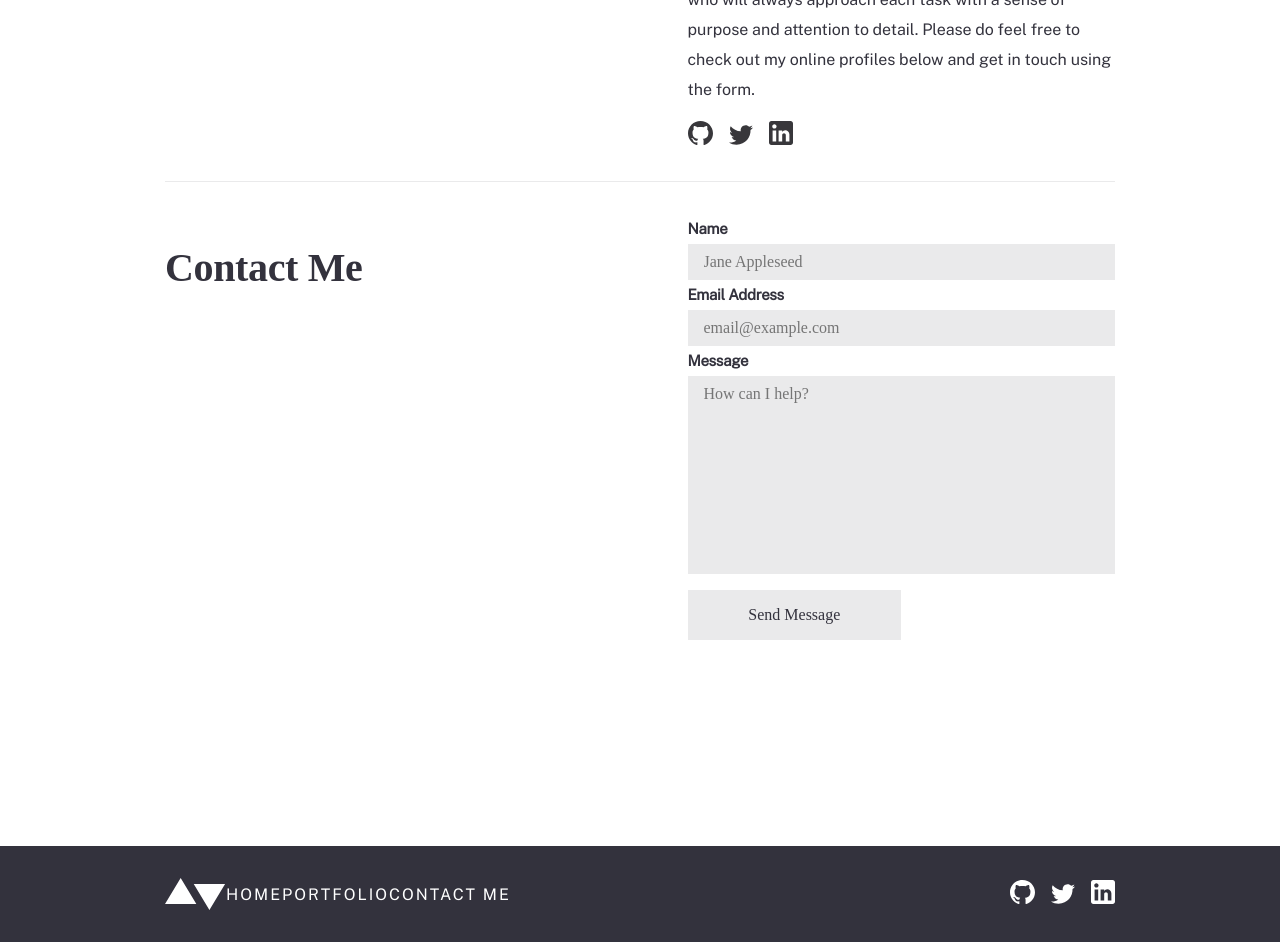
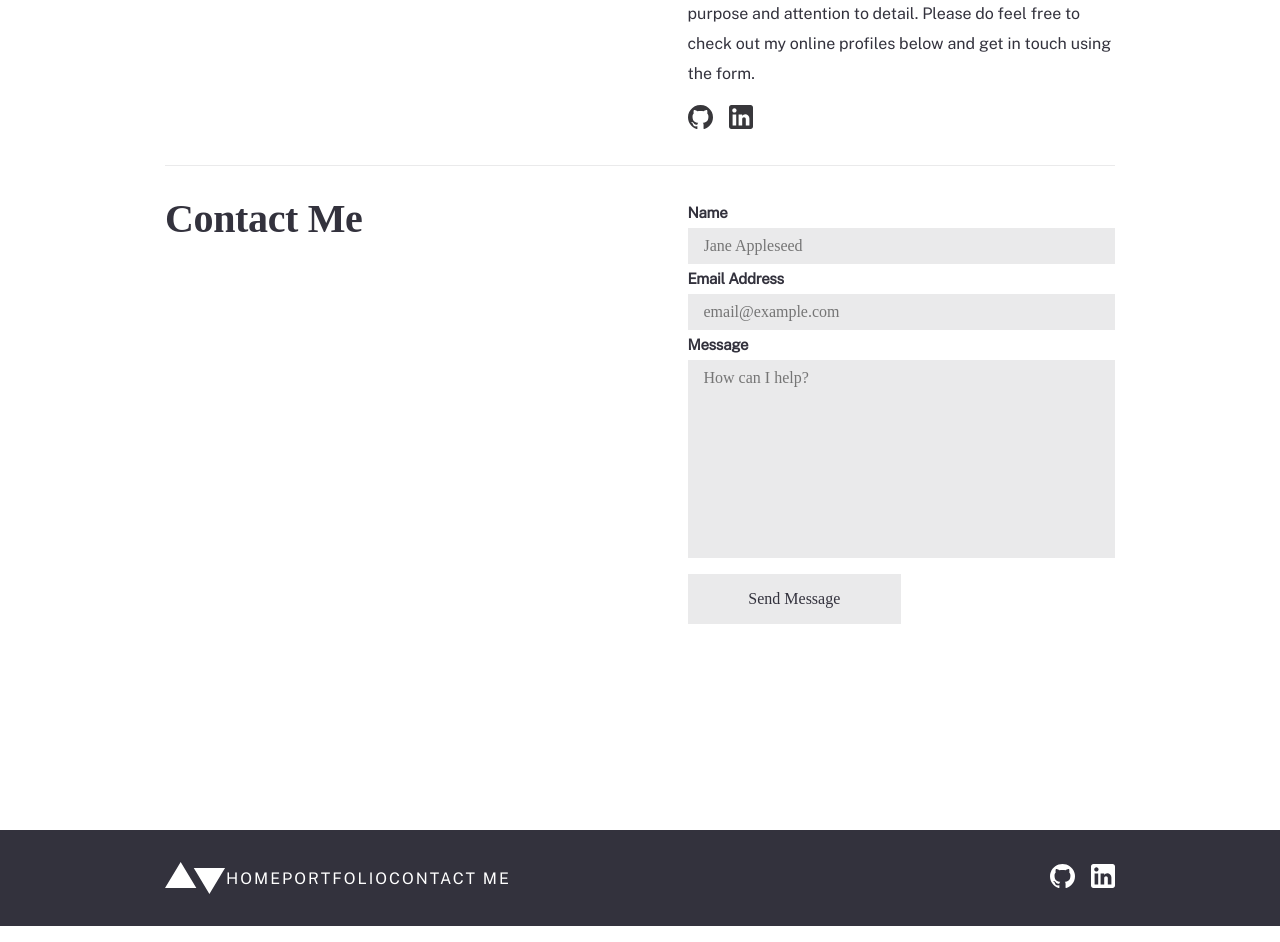
Before and after one commit to mihail-soltan/_portfolio, an Angular app: page /contact in a window 1280 px wide. Shown: the part 400-1342 px from the top of the page. Built offline with nearby package versions, Linux system fonts and the light colour scheme; a web font is replaced by a local one.

Commit message:
style validators + add social links

```diff
--- a/src/app/components/contact/contact.component.html
+++ b/src/app/components/contact/contact.component.html
@@ -5,10 +5,13 @@
       <p>
         {{ getInTouch }}
       </p>
-      <div class="social">
-        <img src="../../../assets/github.svg" alt="github" />
-        <img src="../../../assets/twitter.svg" alt="twitter" />
-        <img src="../../../assets/linkedin.svg" alt="linkedin" />
+      <div class="social"><a href="https://github.com/mihail-soltan" target="_blank"
+        ><img src="../../../assets/github.svg" alt="github"
+      /></a>
+      <!-- <img src="../../../assets/twitter.svg" alt="twitter" /> -->
+      <a href="https://www.linkedin.com/in/mihail-soltan/" target="_blank">
+        <img src="../../../assets/linkedin.svg" alt="linkedin"
+      /></a>
       </div>
     </div>
   </div>
@@ -21,7 +24,6 @@
         required
         formControlName="name"
         minlength="4"
-        maxlength="20"
         name="name"
         id="name"
         placeholder="Jane Appleseed"
--- a/src/app/components/contact/contact.component.scss
+++ b/src/app/components/contact/contact.component.scss
@@ -6,10 +6,12 @@
   margin: 2rem 2.5rem;
   padding: 2rem 0;
   .social {
+    a {
+      margin-right: 1rem;
+    }
     img {
       filter: invert(80%) sepia(11%) saturate(262%) hue-rotate(208deg)
         brightness(86%) contrast(87%);
-      margin-right: 1rem;
     }
   }
 }
@@ -36,6 +38,14 @@
     text-align: center;
   }
 }
+
+.alert {
+  margin: 0.2rem 0;
+}
+
+.alert-danger {
+  color: #ff0000;
+}
 @media (min-width: 768px) {
   .contact-form {
     margin-bottom: 6rem;
@@ -50,6 +60,9 @@
     div {
       width: 45%;
     }
+    h2, p {
+      margin-top: 0;
+    }
   }
 
   .contact-form {
@@ -59,6 +72,9 @@
     form {
       width: 45%;
     }
+    h2 {
+      margin-top: 0;
+    }
   }
 
   .thanks {
--- a/src/app/components/footer/footer.component.html
+++ b/src/app/components/footer/footer.component.html
@@ -2,7 +2,7 @@
   <div>
     <h2>Interested in doing a project together?</h2>
   </div>
-  <hr>
+  <hr />
   <div class="btn-container">
     <button class="secondary-btn">CONTACT ME</button>
   </div>
@@ -19,8 +19,12 @@
     </ul>
   </div>
   <div class="social">
-    <img src="../../../assets/github.svg" alt="github" />
-    <img src="../../../assets/twitter.svg" alt="twitter" />
-    <img src="../../../assets/linkedin.svg" alt="linkedin" />
+    <a href="https://github.com/mihail-soltan" target="_blank"
+      ><img src="../../../assets/github.svg" alt="github"
+    /></a>
+    <!-- <img src="../../../assets/twitter.svg" alt="twitter" /> -->
+    <a href="https://www.linkedin.com/in/mihail-soltan/" target="_blank">
+      <img src="../../../assets/linkedin.svg" alt="linkedin"
+    /></a>
   </div>
 </footer>
--- a/src/app/components/home/home.component.scss
+++ b/src/app/components/home/home.component.scss
@@ -34,6 +34,7 @@ hr {
     justify-content: flex-end;
     flex-direction: column;
     margin: 0 2.1rem;
+    // animation: breathing 7s infinite ease-in-out;
     &-intro {
       display: flex;
       flex-direction: column;
@@ -64,6 +65,17 @@ hr {
 .about-text-container {
   display: flex;
   flex-direction: column;
+}
+@keyframes breathing {
+  0% {
+    transform: scale(1);
+  }
+  50% {
+    transform: scale(1.1);
+  }
+  100% {
+    transform: scale(1);
+  }
 }
 
 @media (max-width: 767px) {
```
